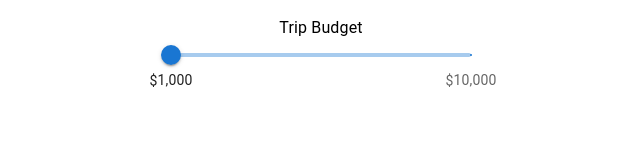
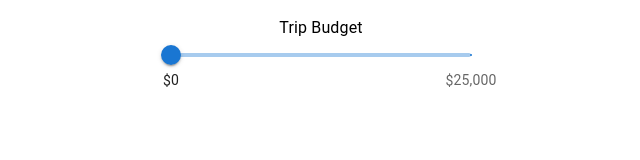
Before and after one commit to Inveracity/travel-budget-arithmetic, a React (Create React App) app: page /1/1/1 in a window 1280 px wide. Shown: the part 262-422 px from the top of the page, without its empty margins (319-959 px from the left). Built offline with nearby package versions, Linux system fonts and the light colour scheme.

Commit message:
increase budget range

```diff
--- a/src/Components/Sliders.tsx
+++ b/src/Components/Sliders.tsx
@@ -14,12 +14,12 @@ export const BudgetSlider = () => {
 
   const marks = [
     {
-      value: 1000,
-      label: '$1,000',
+      value: 0,
+      label: '$0',
     },
     {
-      value: 10000,
-      label: '$10,000',
+      value: 25000,
+      label: '$25,000',
     },
   ];
 
@@ -34,8 +34,8 @@ export const BudgetSlider = () => {
           onChange={onChangeHandler}
           valueLabelDisplay="auto"
           step={250}
-          min={1000}
-          max={10000}
+          min={0}
+          max={25000}
           marks={marks}
         />
       </Box>
--- a/src/Context.tsx
+++ b/src/Context.tsx
@@ -14,7 +14,7 @@ export type AppContextType = {
 export const AppContext = React.createContext<AppContextType | null>(null);
 
 const AppProvider = ({ children }: { children: React.ReactNode }) => {
-  const [budget, setBudget] = React.useState<number>(1000);
+  const [budget, setBudget] = React.useState<number>(0);
   const [days, setDays] = React.useState<number>(1);
   const [kcb, setKcb] = React.useState(false);
   const [scb, setScb] = React.useState(false);
```
